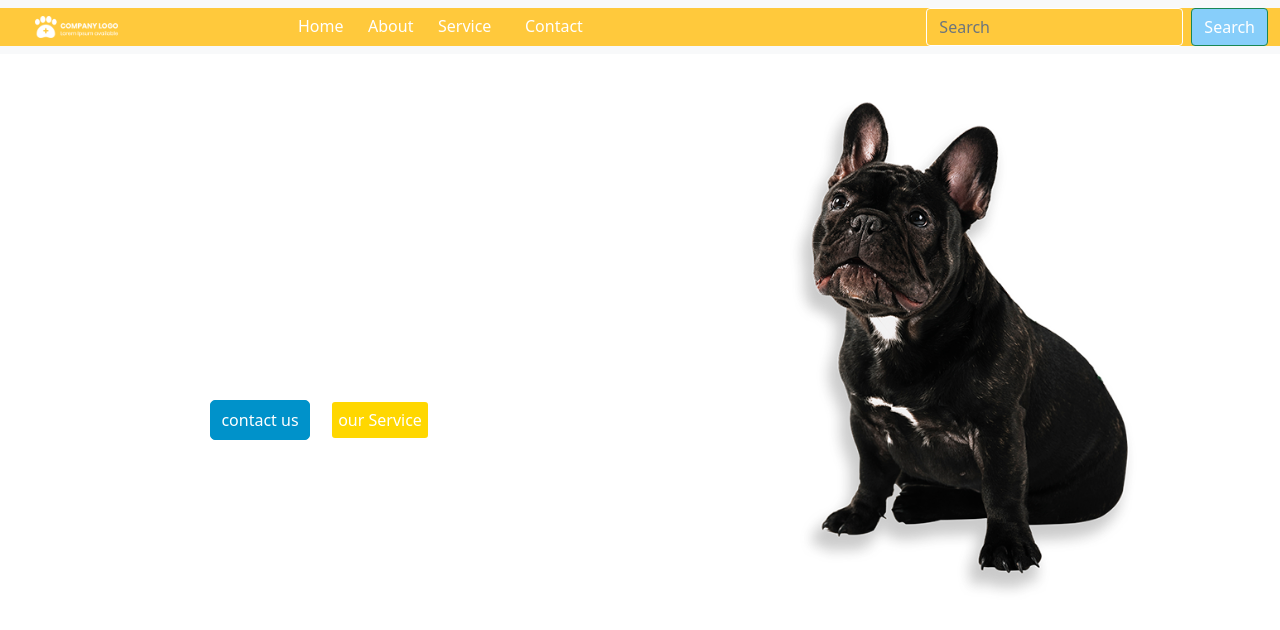
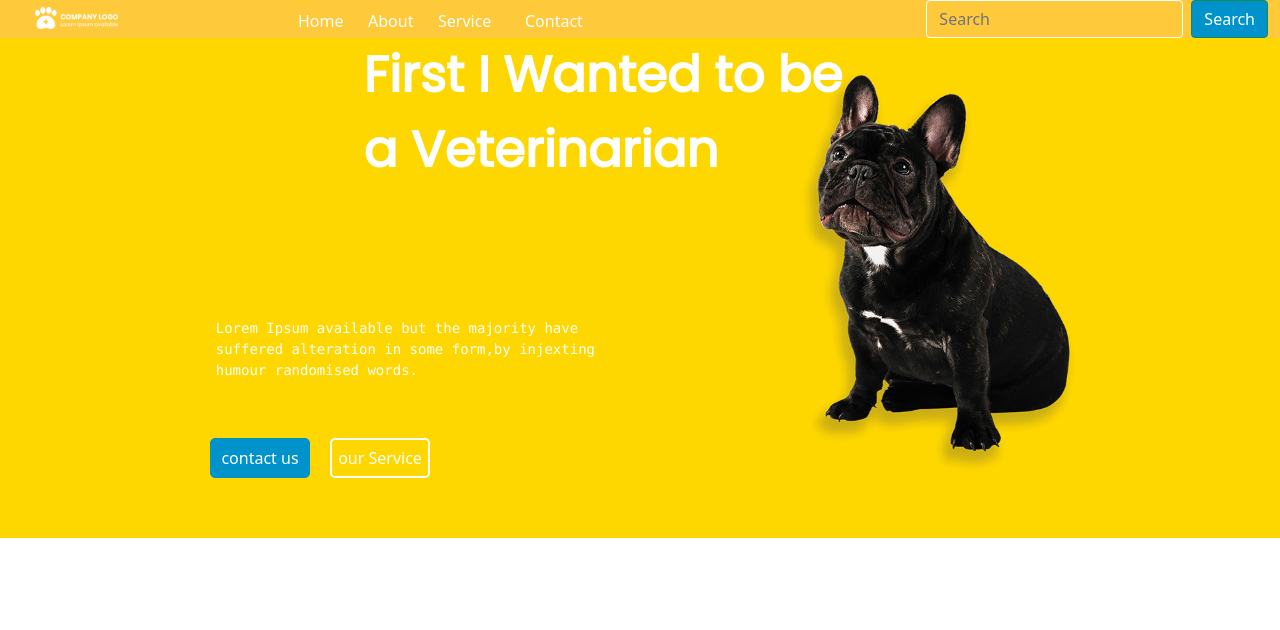
Before and after one commit to vasanthyuv/boot-strap, a plain HTML site: page bootstrap/bootstrap project.html in a window 1280 px wide. Shown: the top 630 px of the page. Drawn offline with nearby package versions, Linux system fonts and the light colour scheme.

Commit message:
boot strap today work completed

```diff
--- a/bootstrap/bootstrap project.html
+++ b/bootstrap/bootstrap project.html
@@ -6,6 +6,7 @@
     <meta http-equiv="X-UA-Compatible" content="IE=edge">
     <meta name="viewport" content="width=device-width, initial-scale=1.0">
     <title>Document</title>
+    <link href='https://fonts.googleapis.com/css?family=Poppins' rel='stylesheet'>
     <script src="https://cdn.jsdelivr.net/npm/bootstrap@5.0.2/dist/js/bootstrap.bundle.min.js"
         integrity="sha384-MrcW6ZMFYlzcLA8Nl+NtUVF0sA7MsXsP1UyJoMp4YLEuNSfAP+JcXn/tWtIaxVXM"
         crossorigin="anonymous"></script>
@@ -15,21 +16,21 @@
         #home {
             position: absolute;
             left: 290px;
-            top: 6px;
+            top: 1px;
             color: white;
         }
 
         #about {
             position: absolute;
             left: 360px;
-            top: 6px;
+            top: 1px;
             color: white;
         }
 
         #service {
             position: absolute;
             left: 430px;
-            top: 6px;
+            top: 1px;
             color: white;
 
         }
@@ -37,7 +38,7 @@
         #contact {
             position: absolute;
             left: 517px;
-            top: 6px;
+            top: 1px;
             color: white;
 
         }
@@ -52,7 +53,7 @@
         }
 
         #searchbox {
-            background-color: lightskyblue;
+            background-color: #0092ca;
         }
 
         #logo {
@@ -60,31 +61,35 @@
             height: 22px;
             left: 35px;
             color: white;
+            top: 7px;
         }
 
-        body {
 
-            /*background-color: gold;*/
-        }
 
-        #head1 {
+        #heading1 {
             color: white;
-            font-family: 'Franklin Gothic Medium', 'Arial Narrow', Arial, sans-serif;
+
+
+
+            font-family: 'poppins';
+            font-weight: bolder;
+
             margin-top: 90px;
             margin-left: 150px;
             font-size: 50px;
+
         }
 
         #dog {
             position: absolute;
-            height: 500px;
-            left: 790px;
-            top: 100px;
+            height: 400px;
+            left: 800px;
+            top: 35px;
         }
 
         #para1 {
             color: white;
-            margin-top: 17px;
+            margin-top: 130px;
             margin-left: 182px;
         }
 
@@ -113,12 +118,25 @@
             top: 400px;
         }
 
-       #block1{
+        #block1 {
             background-color: gold;
         }
-        body{
+
+        body {
             height: 4000px;
             /* background-color: gold;*/
+        }
+
+        #nav {
+            height: 38px;
+        }
+
+        .block1 {
+            position: relative;
+            background-color: gold;
+            height: 500px;
+            bottom: 90px;
+
         }
     </style>
 
@@ -127,7 +145,7 @@
 <body>
 
 
-    <nav class="navbar navbar-expand-lg bg-light">
+    <nav id="nav" class="navbar navbar-expand-lg bg-light">
         <div style="background-color:#ffc93c;" class="container-fluid">
 
             <div class="collapse navbar-collapse" id="navbarSupportedContent">
@@ -156,18 +174,21 @@
                     type="submit">Search</button>
             </form>
         </div>
+
+        <div class="partone">
             <img src="asset/bootlogo.png" id="logo">
+        </div>
 
     </nav>
 
     <div class="block1">
 
-
-        <pre id="head1" >
+        <div id="petblock1">
+            <pre id="heading1">
                 First I Wanted to be
                 a Veterinarian</pre>
 
-        </pre>
+
 
             <img src="asset/dog.png" id="dog">
 
@@ -182,6 +203,7 @@
             <input type="button" value="contact us" id="contbut">
             <input type="button" value="our Service" id="servicebut">
         </div>
+    </div>
 
 
 
```
Lines whose indentation alone changed are shown as unchanged.
